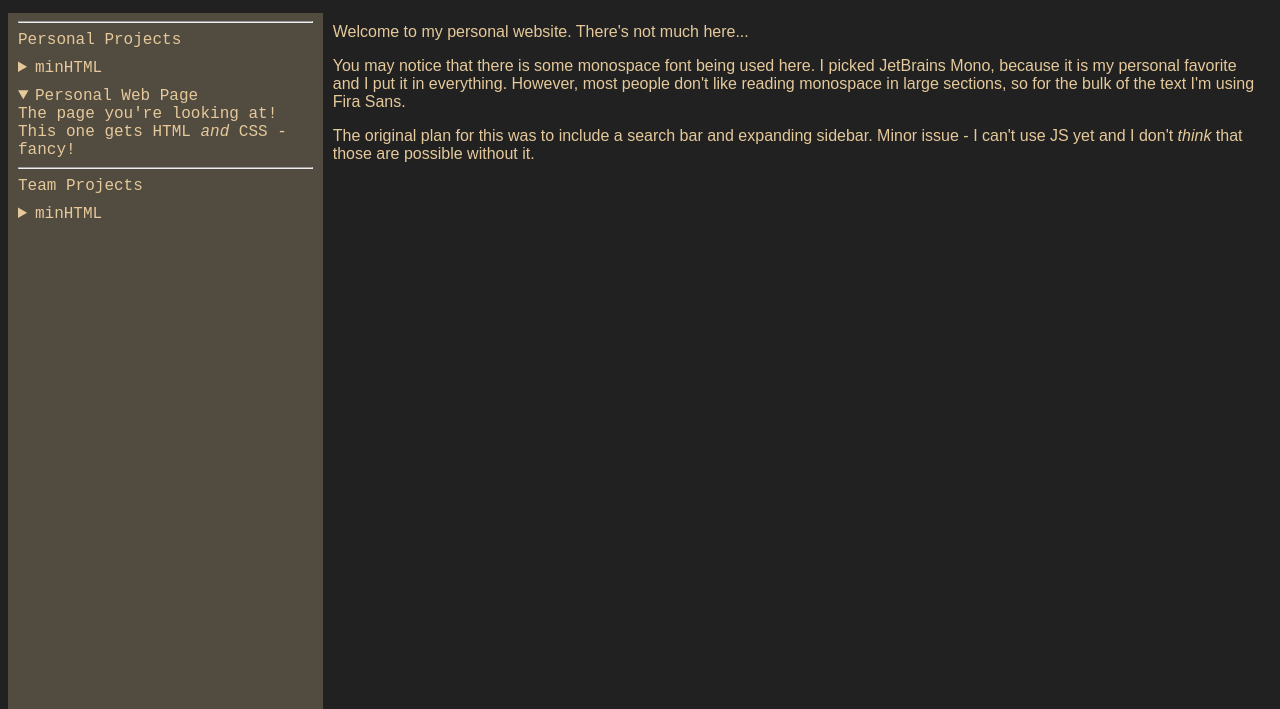
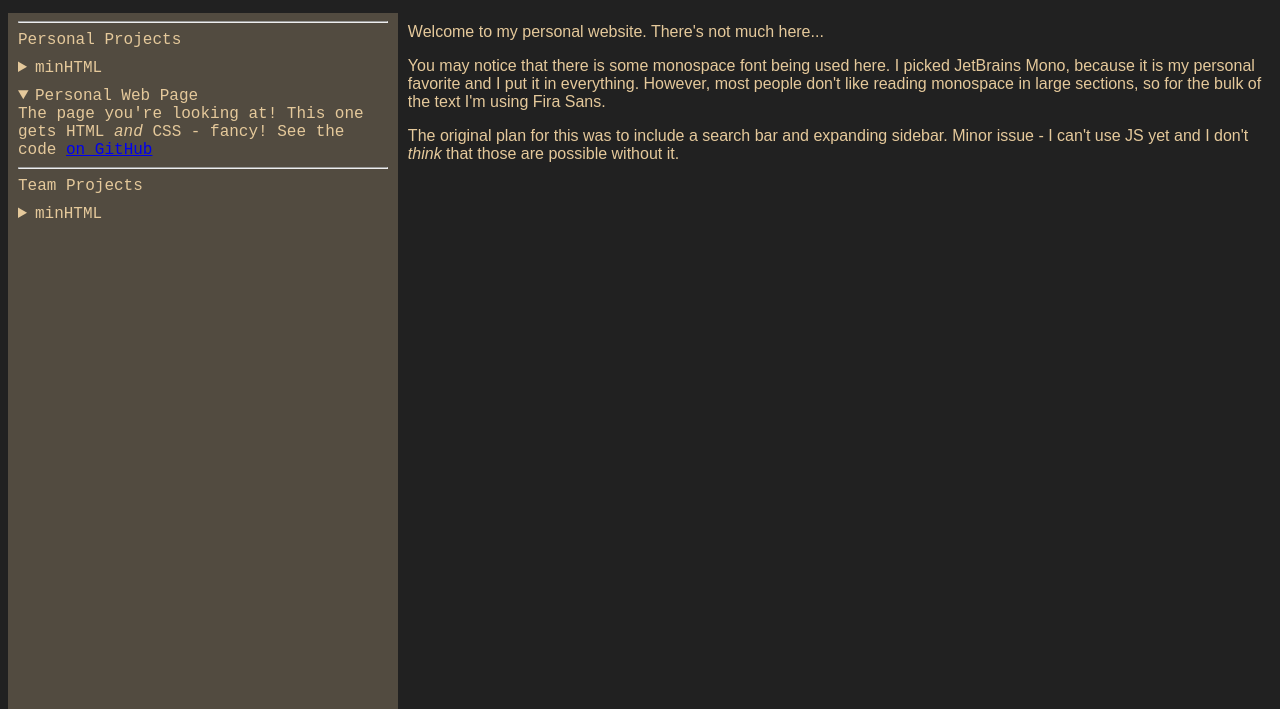
Before and after one commit to ah-OOG-ah/PWEB, a website: page src/index.html in a window 1280 px wide. Both pictures are taken after a click on the heading "Personal Web Page". Shown: the part 91-800 px from the top of the page. Drawn offline with Linux system fonts and the light colour scheme.

Commit message:
Fix project links

```diff
--- a/src/index.html
+++ b/src/index.html
@@ -23,20 +23,23 @@
     <li class="project">
       <details>
         <summary>minHTML</summary>
-        A minimal webpage, built solely with HTML.
+        A minimal webpage, built solely with HTML. <a href="HTML/">Travel there</a>, or see the code
+        <a href="https://github.com/ah-OOG-ah/PWEB/blob/master/src/HTML/index.html">on GitHub</a>
       </details>
     </li>
     <li class="project">
       <details>
         <summary>Personal Web Page</summary>
-        The page you're looking at! This one gets HTML <i>and</i> CSS - fancy!
+        The page you're looking at! This one gets HTML <i>and</i> CSS - fancy! See the code
+        <a href="https://github.com/ah-OOG-ah/PWEB/blob/master/src/index.html">on GitHub</a>
       </details>
     </li>
     <li><hr>Team Projects</li>
     <li class="project">
       <details>
         <summary>minHTML</summary>
-        A minimal webpage, built solely with HTML.
+        A minimal webpage, built solely with HTML. <a href="http://csc391-vm1.eng.franciscan.edu/team3/minHTML">Travel
+        there</a>, or see the code <a href="https://github.com/jebent521/CSC391-Altar-Server-Application/">on GitHub</a>
       </details>
     </li>
   </menu>
```
Also changed, not shown: README.md.
